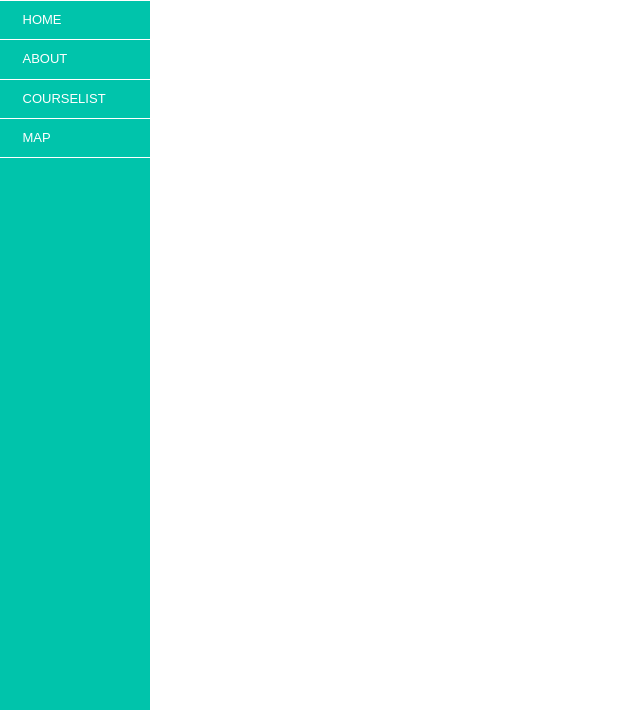
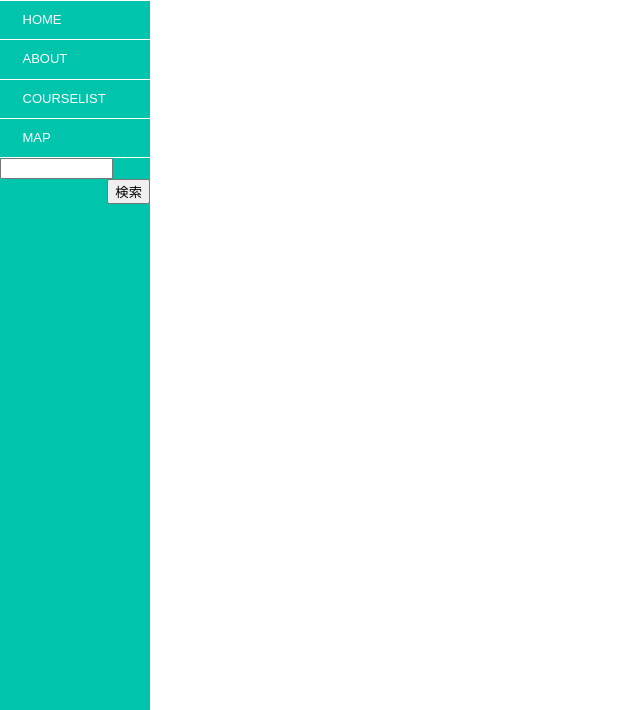
Before and after one commit to HakodateMapWeb/HakodateMapWeb, a CakePHP app: the page made by HakodateMap/app/View/Layouts/map.ctp in a window 1280 px wide. Shown: the part 168-878 px from the top of the page, without its empty margins (0-640 px from the left). Run offline with PHP 8.4 and a stand-in for CakePHP, Linux system fonts and the light colour scheme; the template is opened without the code that fills it: most values are stand-ins (such as "Sample title", 1, 10 or a date in 2020); some libraries are stand-ins or nearby versions.

Commit message:
二個目ですととき@ととき

```diff
--- a/HakodateMap/app/View/Layouts/map.ctp
+++ b/HakodateMap/app/View/Layouts/map.ctp
@@ -21,6 +21,10 @@ echo $scripts_for_layout;
 				<li class="gnav03"><a href="../HakodateMap/CourseList">COURSELIST</a></li>
 				<li class="gnav04"><a href="./Map">MAP</a></li>
 			</ul>
+			<form method="post" action="./Map" name="search">
+				<input type="text" name="spotName" class="text"> <input
+					type="submit" value="検索" class="submit">
+			</form>
 		</div>
 		<div id="content">
 		<?php echo $content_for_layout; ?>
```
